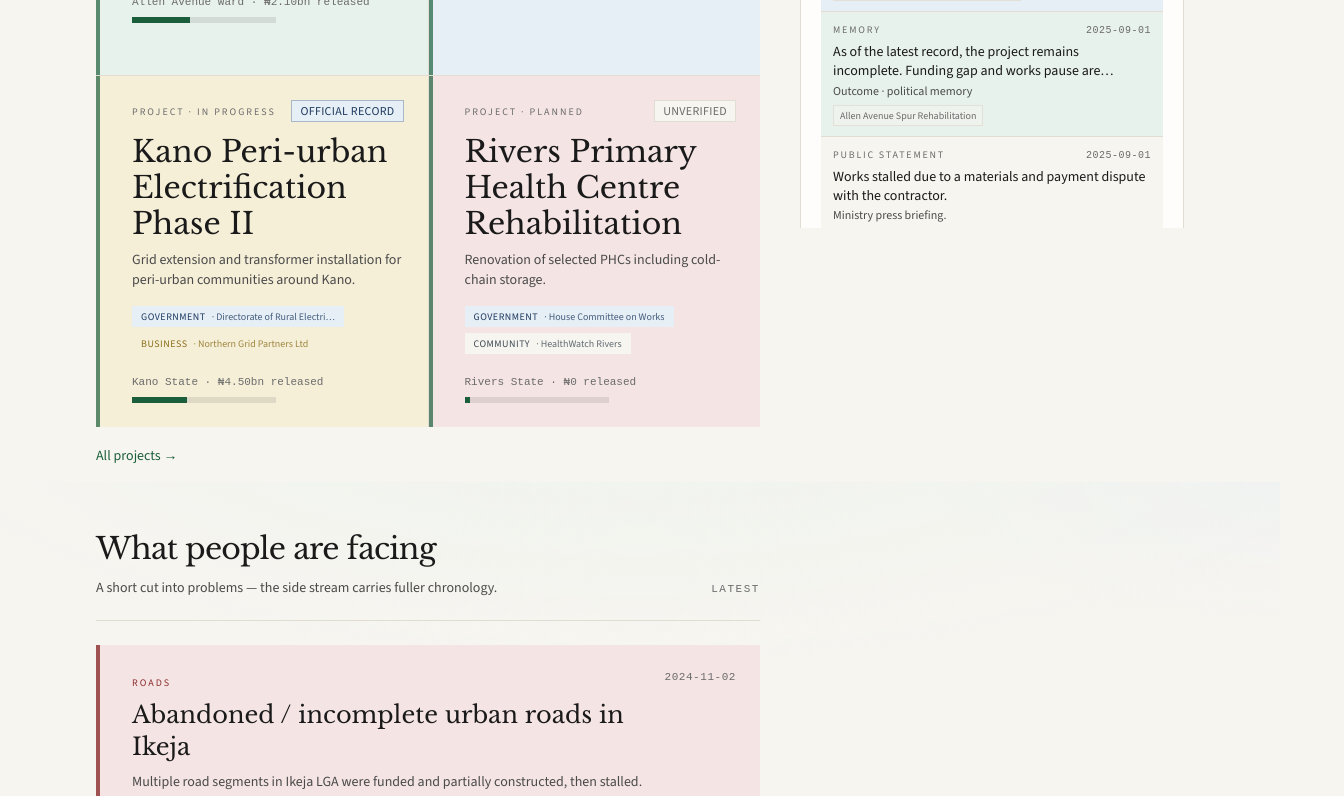
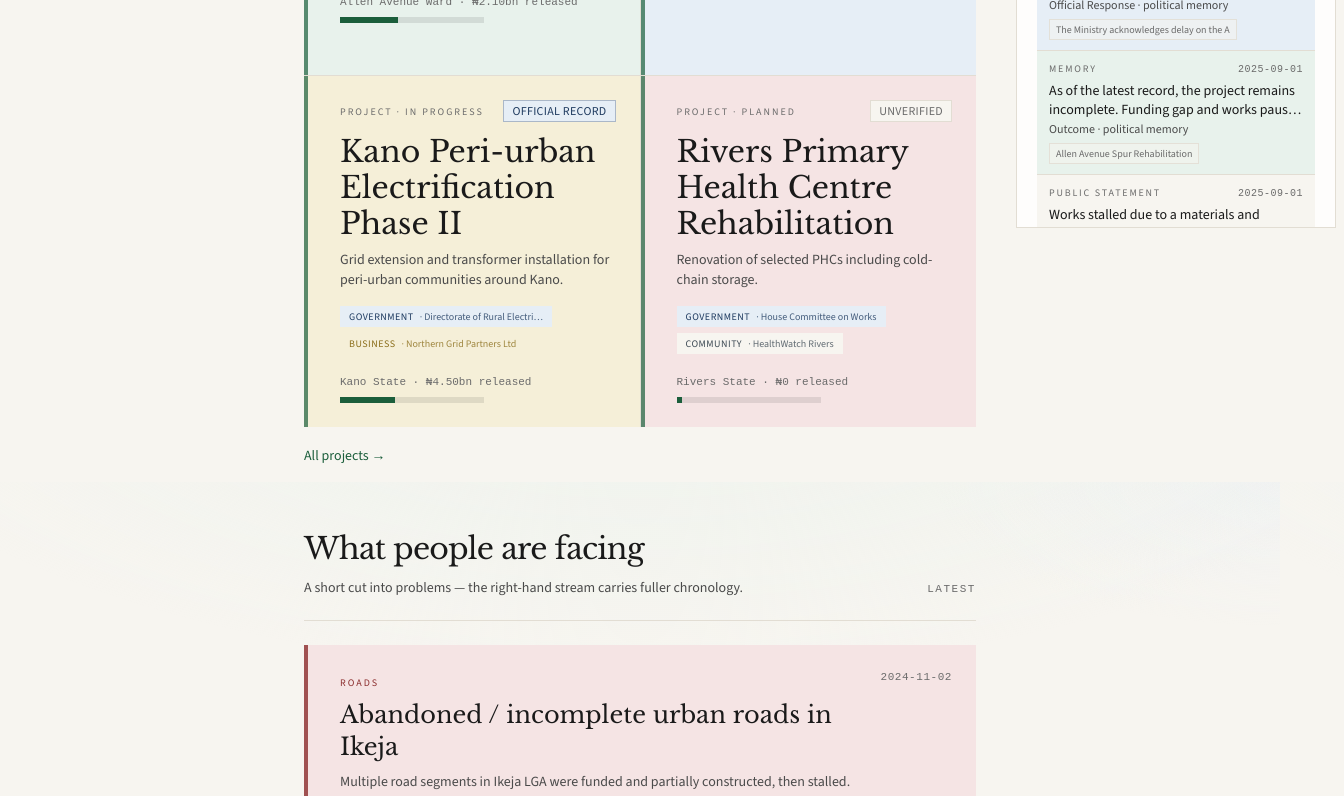
Before and after one commit to CodenNerd/nigerians.africa, a Next.js app in the folder apps/web/: page / in a window 1280 px wide. Shown: the part 1118-1914 px from the top of the page, 1344 px wide, since content can reach past the window. Built offline with nearby package versions, Linux system fonts and the light colour scheme.

Commit message:
Give the landing page a centered main column with a right-rail stream.
Stop packing the live stream inside the center measure; float it in the right margin after the content.

Co-authored-by: Cursor <cursoragent@cursor.com>

```diff
--- a/apps/web/src/app/page.tsx
+++ b/apps/web/src/app/page.tsx
@@ -84,9 +84,15 @@ export default function HomePage() {
         </div>
       </section>
 
-      <div className="site-container py-14 lg:py-16">
-        <div className="grid gap-12 lg:grid-cols-[minmax(0,1fr)_22rem] lg:gap-10 xl:grid-cols-[minmax(0,1fr)_24rem]">
-          <div className="order-2 min-w-0 space-y-14 lg:order-1 lg:space-y-16">
+      <div className="px-4 py-14 sm:px-6 lg:px-8 lg:py-16">
+        {/*
+          Three-column shell: equal side rails + a comfortable center measure.
+          The live stream sits in the right rail (after the center), not inside it.
+        */}
+        <div className="mx-auto grid max-w-[100rem] grid-cols-1 gap-12 xl:grid-cols-[minmax(0,1fr)_minmax(0,42rem)_minmax(0,1fr)] xl:gap-0">
+          <div className="hidden xl:block" aria-hidden />
+
+          <div className="min-w-0 space-y-14 lg:space-y-16">
             <section>
               <ProjectFeatureTiles />
             </section>
@@ -94,7 +100,7 @@ export default function HomePage() {
             <section>
               <SectionHead
                 title="What people are facing"
-                subtitle="A short cut into problems — the side stream carries fuller chronology."
+                subtitle="A short cut into problems — the right-hand stream carries fuller chronology."
                 meta="Latest"
               />
               <EntityList
@@ -209,8 +215,8 @@ export default function HomePage() {
             </section>
           </div>
 
-          <aside className="order-1 min-w-0 lg:sticky lg:top-28 lg:order-2 lg:self-start lg:max-h-[calc(100vh-8rem)] lg:overflow-y-auto">
-            <div className="border border-paper-border bg-paper-card/80 p-4 sm:p-5">
+          <aside className="min-w-0 xl:justify-self-start xl:pl-10 xl:pr-2">
+            <div className="border border-paper-border bg-paper-card/80 p-4 sm:p-5 xl:sticky xl:top-28 xl:w-[20rem] xl:max-h-[calc(100vh-8rem)] xl:overflow-y-auto 2xl:w-[22rem]">
               <RecordStream
                 items={stream}
                 compact
```
